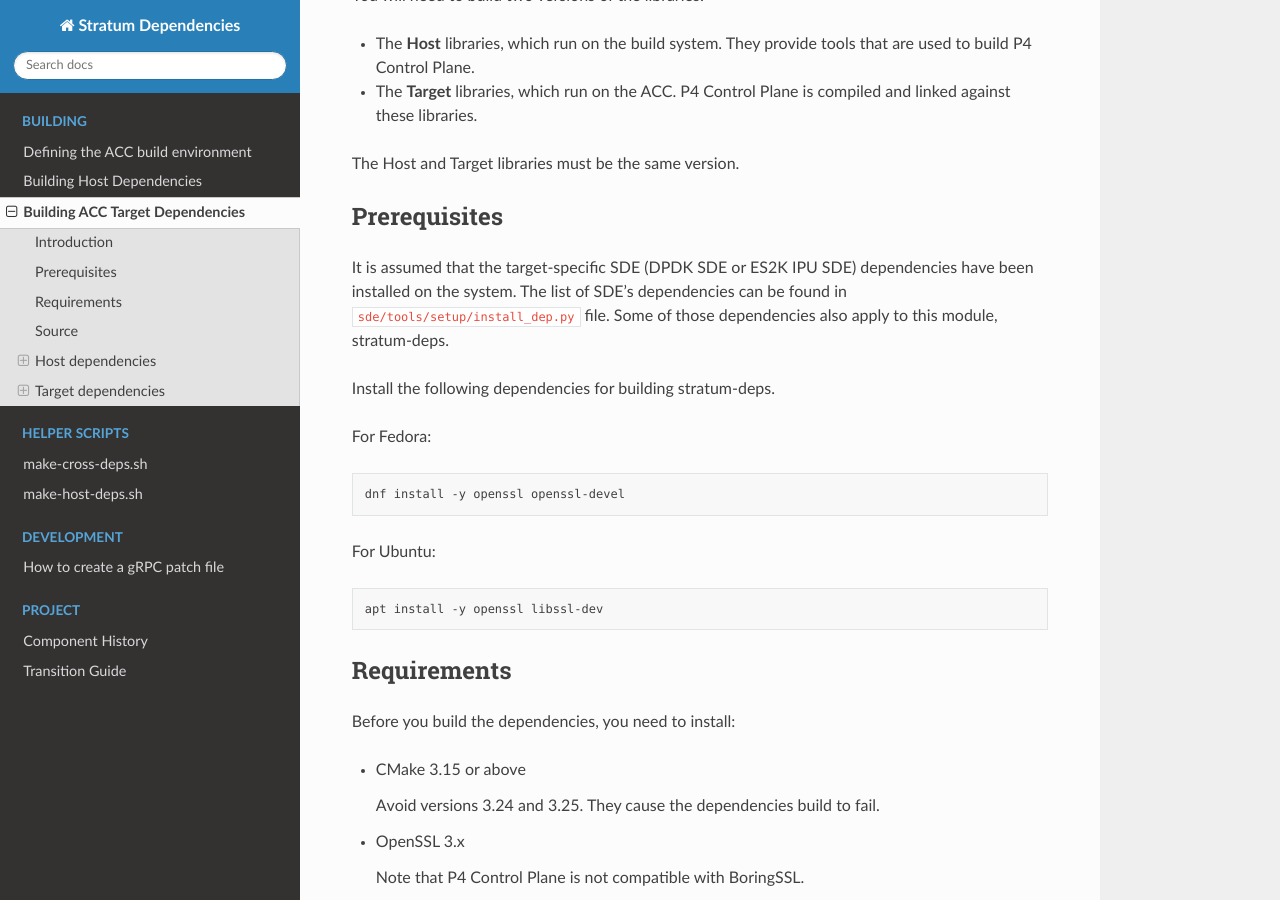
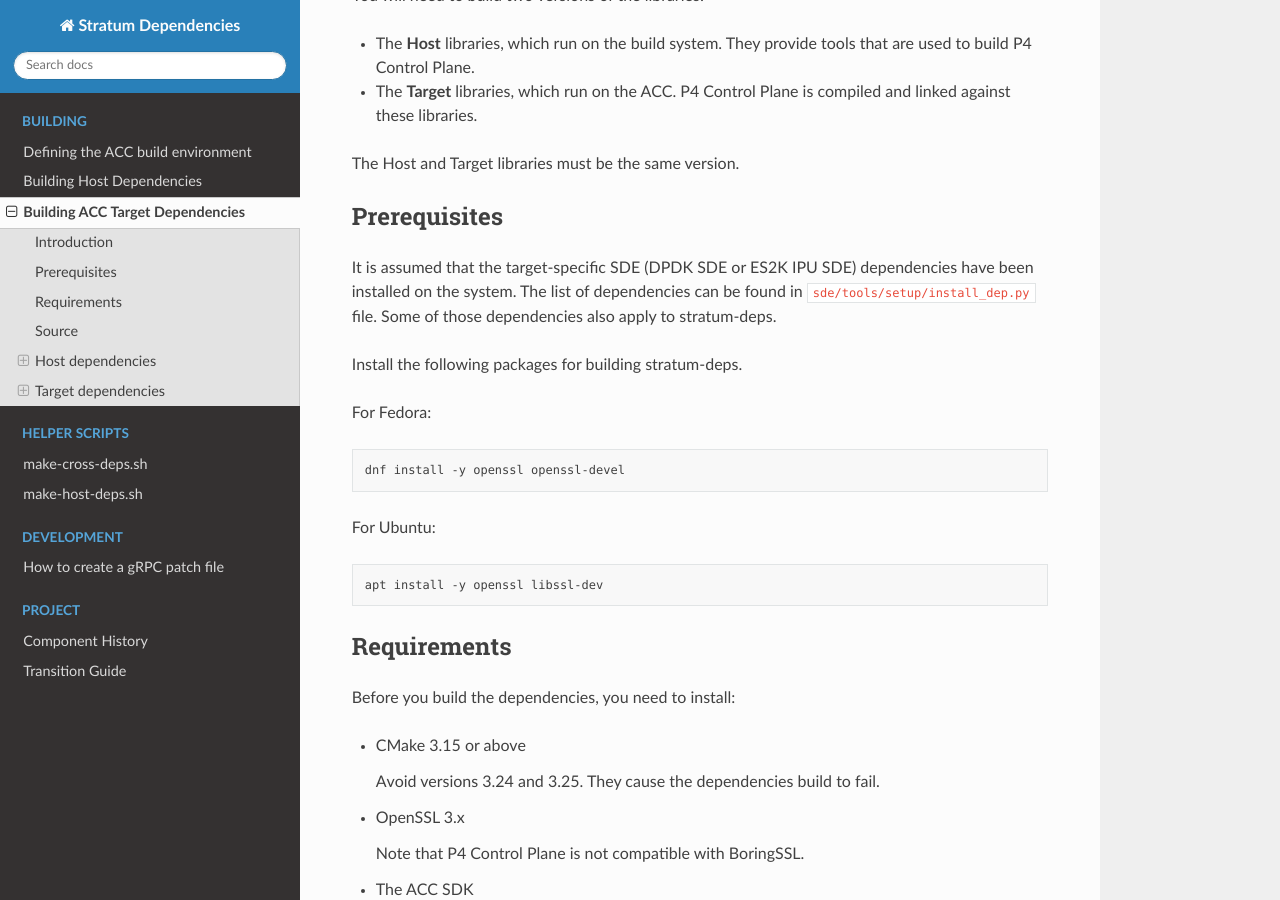
Before and after one commit to ipdk-io/stratum-deps, a Sphinx documentation site: the page built from docs/building-acc-target-deps.md, in a window 1280 px wide and 900 px high, scrolled down 424 px. Built offline with Sphinx 7.4.7 and the Read the Docs theme 2.0.0, drawn with Linux system fonts in a browser that asks for light colours.

Commit message:
Minor edit on based on review comment
Signed-off-by: Sabeel Ansari <sabeel.ansari@intel.com>

```diff
--- a/docs/building-acc-target-deps.md
+++ b/docs/building-acc-target-deps.md
@@ -25,11 +25,11 @@
 ## Prerequisites
 
 It is assumed that the target-specific SDE (DPDK SDE or ES2K IPU SDE)
-dependencies have been installed on the system. The list of SDE's dependencies
+dependencies have been installed on the system. The list of dependencies
 can be found in `sde/tools/setup/install_dep.py` file. Some of those
-dependencies also apply to this module, stratum-deps.
+dependencies also apply to stratum-deps.
 
-Install the following dependencies for building stratum-deps.
+Install the following packages for building stratum-deps.
 
 For Fedora:
 
```
Also changed, not shown: docs/building-host-deps.md (+3 -3 lines).
